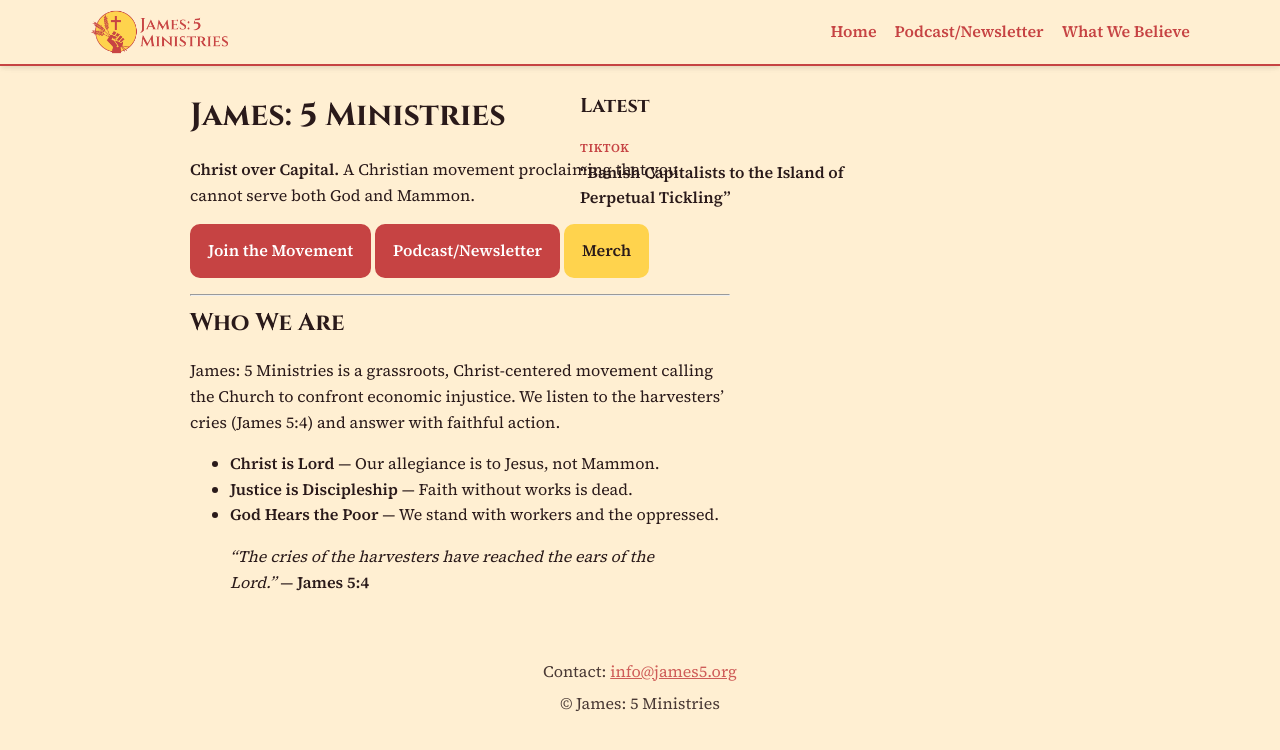
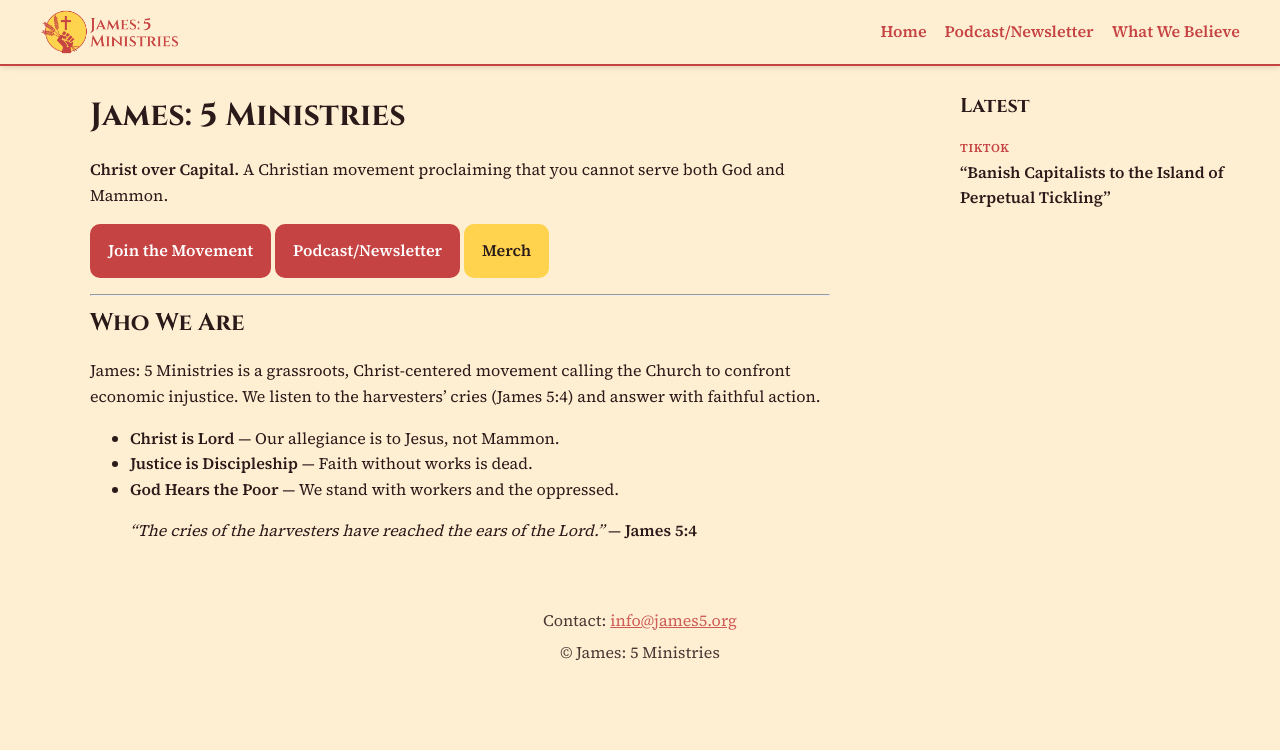
Before and after one commit to james5ministries/james5ministries.github.io, a Jekyll site: the page built from index.md, in a window 1280 px wide. Shown: the top 750 px of the page. Built offline with Jekyll 4.4.1, drawn with Linux system fonts in a browser that asks for light colours.

Commit message:
Increase max-width for navigation and containers

```diff
--- a/assets/style.css
+++ b/assets/style.css
@@ -23,7 +23,7 @@ a{ color:var(--red); }
 
 /* Centered max-width container + flex row */
 .j5-nav .nav-container{
-  max-width: 1100px;
+  max-width: 1200px;
   margin: 0 auto;
   padding: 8px 24px;
   display: flex;
@@ -65,7 +65,7 @@ body { margin-top: var(--nav-h, 70px); }
 
 /* Page wrapper */
 .j5-container{
-  max-width: 900px;
+  max-width: 1100px;
   margin: 0 auto;
   padding: 24px;
 }
@@ -117,16 +117,21 @@ body { margin-top: var(--nav-h, 70px); }
   text-decoration: underline;
 }
 
-@media (min-width: 900px){
+@media (min-width: 1100px){
   .home-layout{
     display: grid;
-    grid-template-columns: minmax(0, 1fr) 320px;
+    grid-template-columns: minmax(0, 1fr) 320px; /* main + sidebar column */
     gap: 40px;
     align-items: start;
   }
 
+  /* Make sure sidebar stays in its column */
   .home-layout aside{
+    width: 320px;
+    justify-self: end;
     position: relative;
-    right: calc((100vw - 900px) / 2); /* 900px = your .j5-container max-width */
+
+    /* Push outward by the space between the container edge and viewport edge */
+    transform: translateX(calc((100vw - 1100px) / 2));
   }
 }
```
